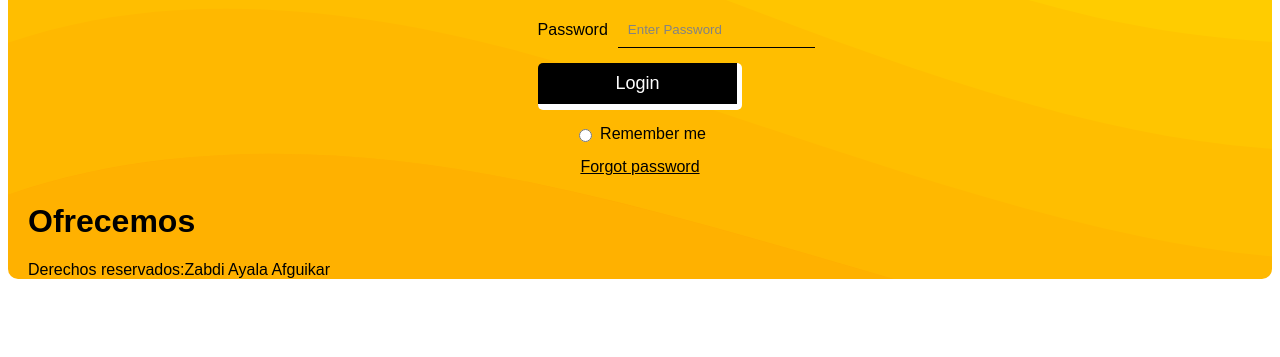
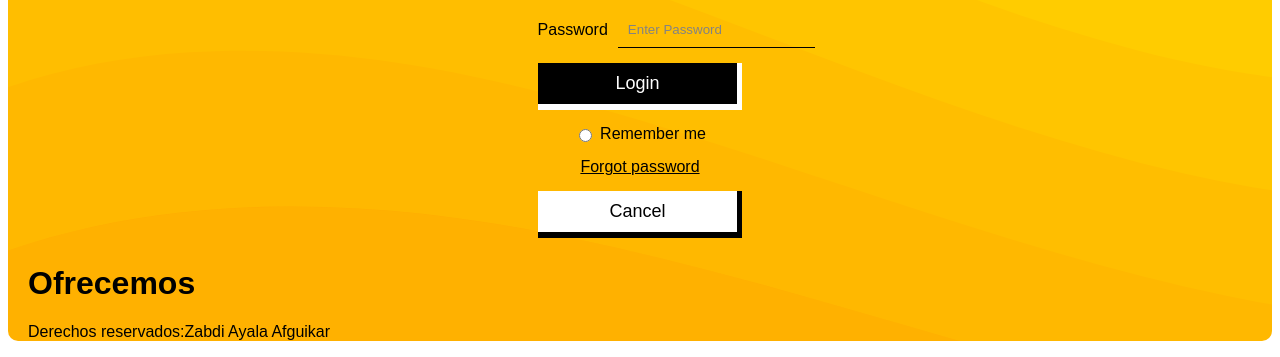
Before and after one commit to boshingYourePc/Form_login_project, a plain HTML site: page index.html in a window 1280 px wide. Shown: the part 569-926 px from the top of the page. Before the commit the page ends 864 px from the top, so only its background shows below. Drawn offline with Linux system fonts and the light colour scheme.

Commit message:
modificacion y agregacion de botor cancelar

```diff
--- a/blocks/content.css
+++ b/blocks/content.css
@@ -54,7 +54,7 @@ color:  #838383;
 }
 .form_button{
     padding: 10px;
-    border-radius: 5px;
+
     background-color: rgb(0, 0, 0);
     color: #ffffff;
     font-weight: 500;
@@ -63,7 +63,7 @@ color:  #838383;
     cursor: pointer;
     border-bottom: 6px solid white;
     border-right: 5px solid white;
-    border-color: white;
+
 
 }
 
@@ -95,3 +95,24 @@ color:  #838383;
     color: aliceblue;
     transition: .4s;
 }
+.cancel_button{
+    color: #000000;
+    background-color: rgb(255, 255, 255);
+    padding: 10px;
+
+     font-weight: 500;
+    font-size: 18px;
+    border: none;
+    border-bottom: 6px solid rgb(0, 0, 0);
+    border-right:5px solid #000000;
+    cursor: pointer;
+}
+
+.cancel_button:hover{
+    background-color: #000000f7;
+    color: rgb(255, 255, 255);
+    transition: .5s;
+     border-right: 5px solid rgb(255, 255, 255);
+    border-color: rgb(255, 255, 255);
+    border-radius: 2px;
+}
--- a/index.html
+++ b/index.html
@@ -41,6 +41,8 @@
                 <input type="radio" id="remember" name="remember"  class="radio_input">
                 </div>
                 <a class="forgot_password_link" href="#forgotpassword">Forgot password</a>
+
+                <button type="reset" class="cancel_button">Cancel</button>
             </form>
 
             <div>
```
